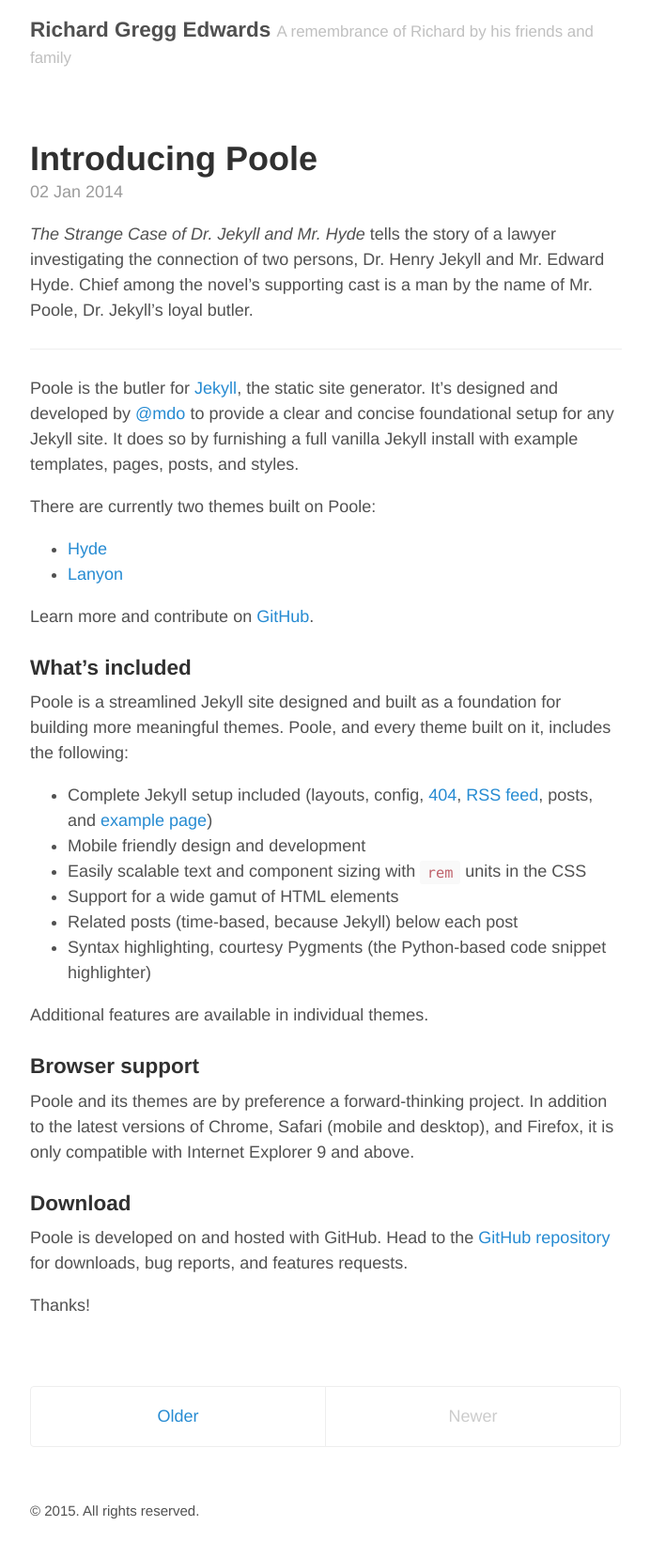
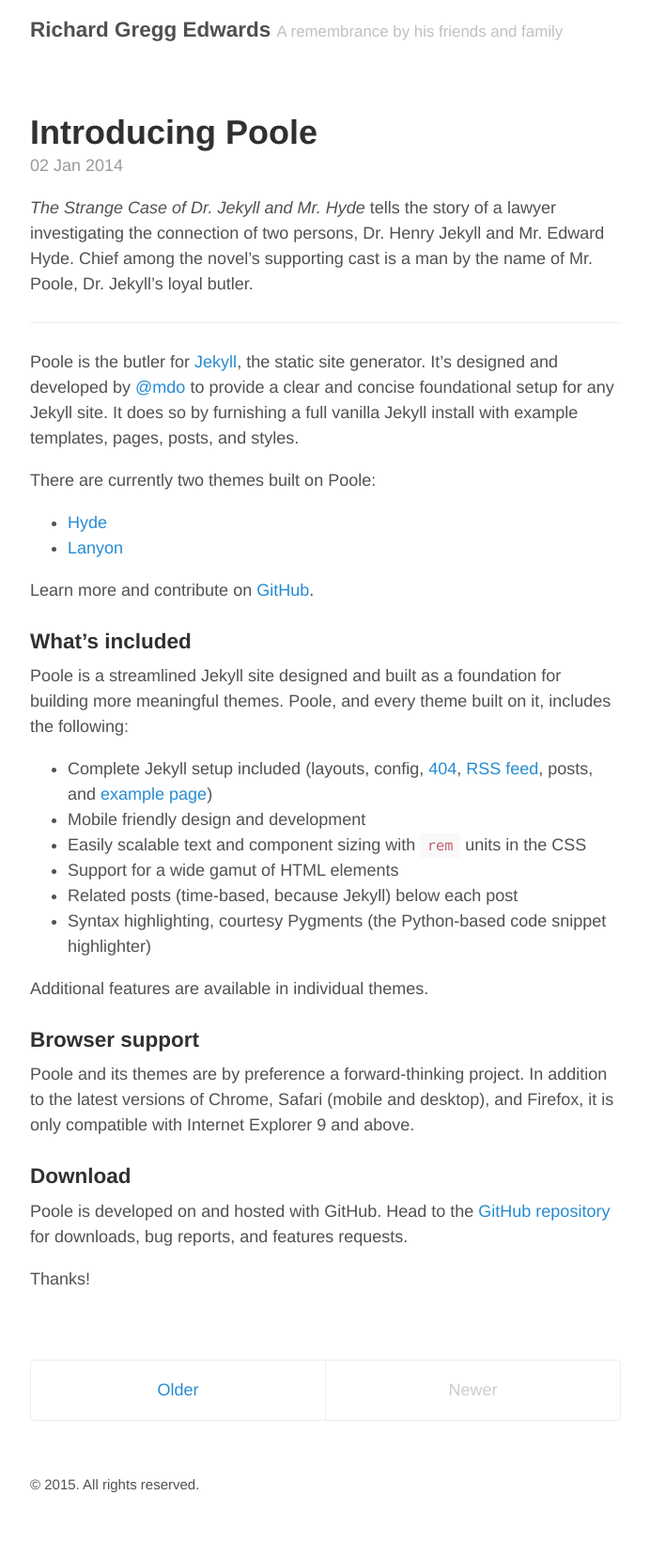
Before and after one commit to oneofakindgentleman/oneofakindgentleman.github.io, a Jekyll site: the page built from index.html, in a window 1280 px wide. Shown: the whole page at 94% size, without its empty margins (293-985 px from the left). Built offline with Jekyll 4.4.1, drawn with Linux system fonts in a browser that asks for light colours; the list of posts is cut into pages by our own code; after the commit the page ends 1629 px from its top, so only the background shows below that; some of the changed lines change nothing that is shown.

Commit message:
add some top links and shorten tag line

```diff
--- a/_config.yml
+++ b/_config.yml
@@ -6,7 +6,7 @@
 
 # Setup
 title:               Richard Gregg Edwards
-tagline:             A remembrance of Richard by his friends and family
+tagline:             A remembrance by his friends and family
 url:
 paginate:            1
 baseurl:             ""
@@ -28,3 +28,9 @@
 version:             1.0.0
 github:
   repo:              https://github.com/oneofakindgentleman/oneofakindgentleman.github.io
+
+# This is the list of pages to include in the header of the website.
+pages_list:
+  About: '/about/'
+  Archive: '/archive/'
+  Feed: '/atom.xml'
```
